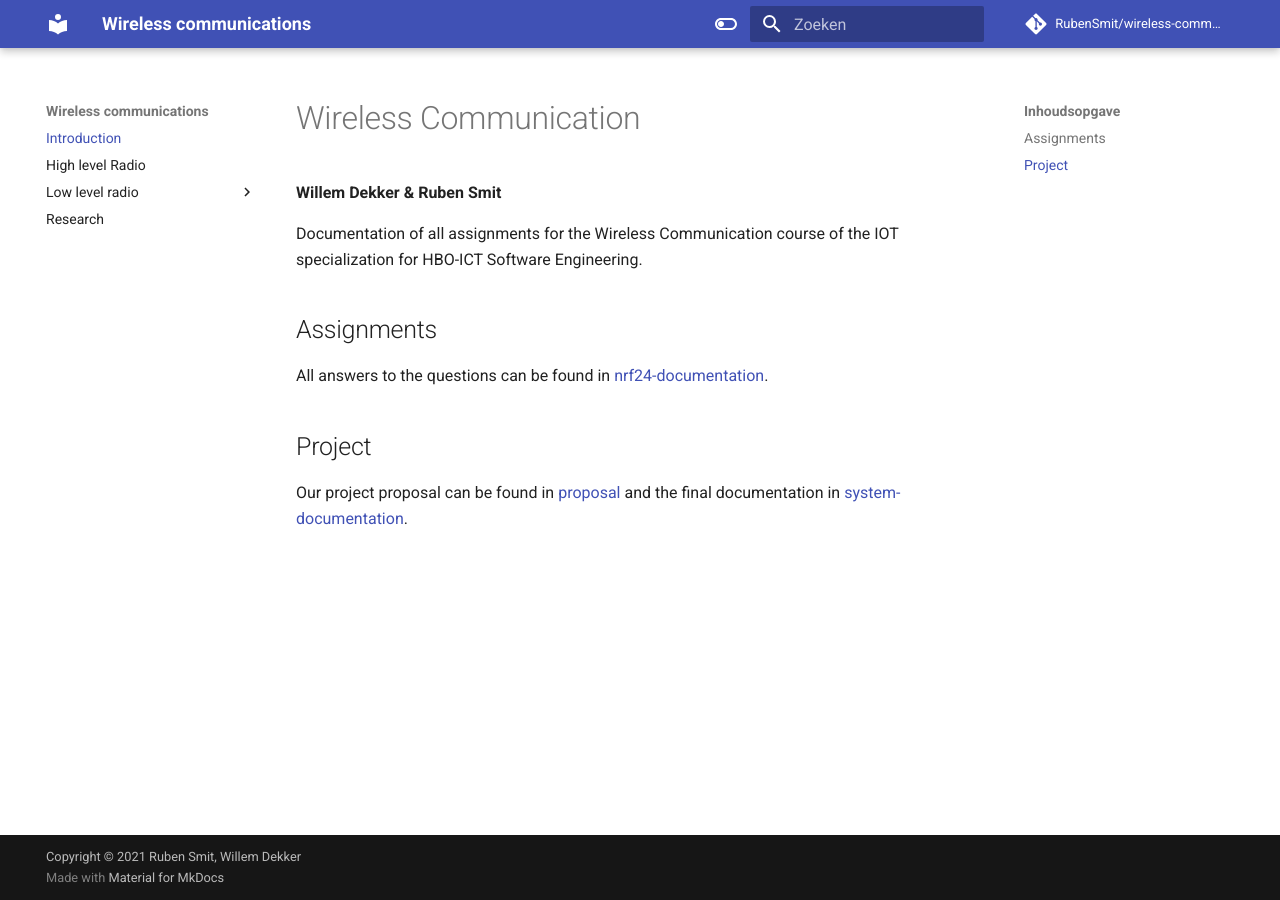
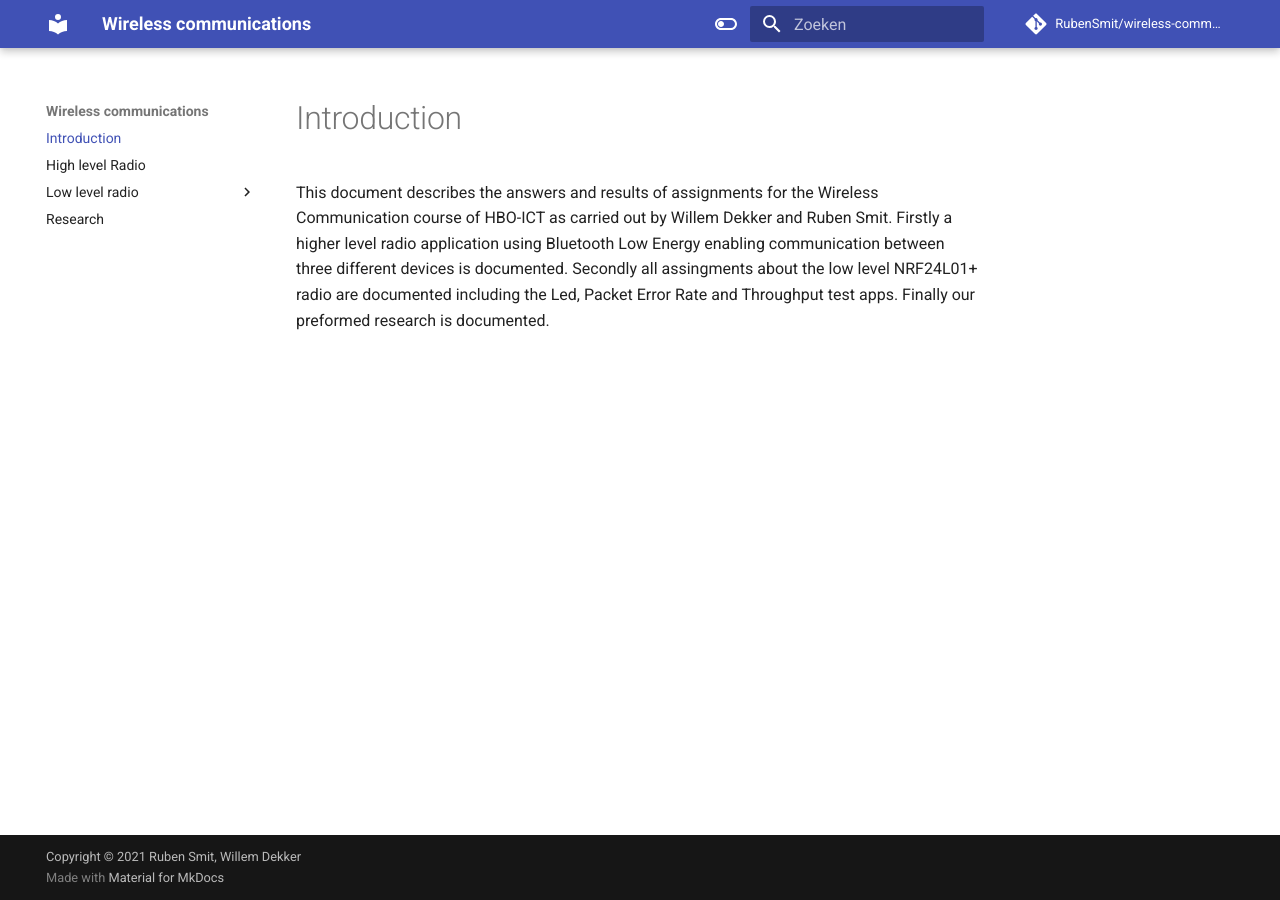
Before and after one commit to RubenSmit/wireless-communication, an MkDocs documentation site: the page built from docs/index.md, in a window 1280 px wide. Built offline with MkDocs 1.6.1 and Material for MkDocs 9.7.7, drawn with Linux system fonts in a browser that asks for light colours; comment, search, counter and statistics services are not loaded.

Commit message:
Create introduction

```diff
--- a/docs/index.md
+++ b/docs/index.md
@@ -1,13 +1,2 @@
-# Wireless Communication
-
-**Willem Dekker & Ruben Smit**
-
-Documentation of all assignments for the Wireless Communication course of the IOT specialization for HBO-ICT Software Engineering.
-
-## Assignments
-
-All answers to the questions can be found in [nrf24-documentation](https://rubensmit.github.io/wireless-communication/nrf24-documentation).
-
-## Project
-
-Our project proposal can be found in [proposal](https://rubensmit.github.io/wireless-communication/proposal) and the final documentation in [system-documentation](https://rubensmit.github.io/wireless-communication/system-documentation).
+# Introduction
+This document describes the answers and results of assignments for the Wireless Communication course of HBO-ICT as carried out by Willem Dekker and Ruben Smit. Firstly a higher level radio application using Bluetooth Low Energy enabling communication between three different devices is documented. Secondly all assingments about the low level NRF24L01+ radio are documented including the Led, Packet Error Rate and Throughput test apps. Finally our preformed research is documented.
```
